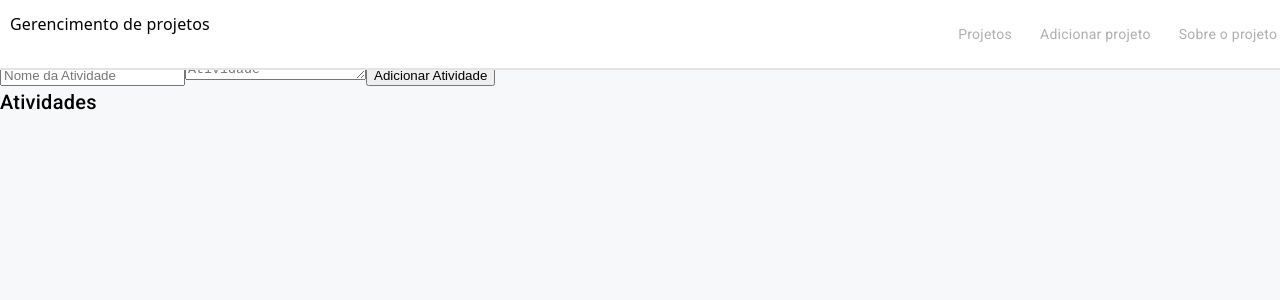
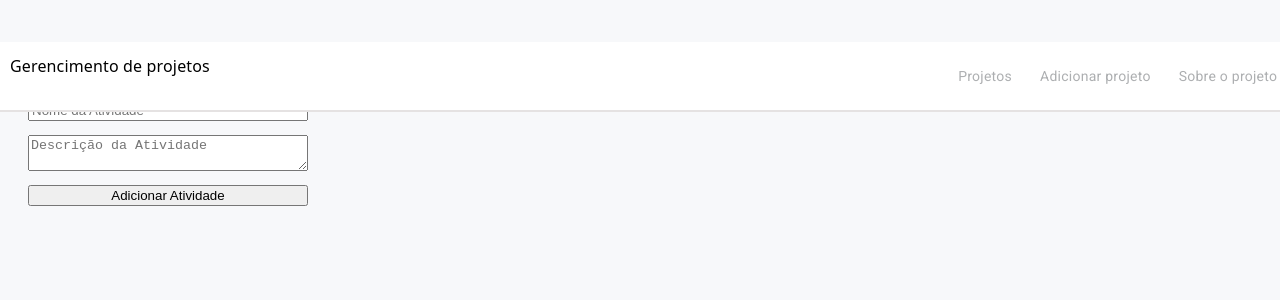
Before and after one commit to b3r1u/gerenciamento-projetos, an Angular app: page /projeto/1 in a window 1280 px wide. Shown: the top 300 px of the page. Built offline with nearby package versions, Linux system fonts and the light colour scheme.

Commit message:
style: Ajustes na tela de informações do projeto na parte de atividades.

```diff
--- a/src/app/pages/pages-info-projeto/pages-info-projeto.component.html
+++ b/src/app/pages/pages-info-projeto/pages-info-projeto.component.html
@@ -43,8 +43,8 @@
   </div>
 </div>
 
+<div class="add-atividades">
   <h3>Adicionar Nova Atividade</h3>
-<div>
   <input
     type="text"
     [(ngModel)]="novaAtividade.nome"
@@ -57,11 +57,13 @@
   <button (click)="adicionarAtividade()">Adicionar Atividade</button>
 </div>
 
+<div class="atividades">
+  <ng-container *ngIf="projeto && projeto.atividades && projeto.atividades.length > 0">
     <h2>Atividades</h2>
-<ng-container *ngIf="projeto && projeto.atividades && projeto.atividades.length > 0">
-  <div *ngFor="let atividade of projeto.atividades">
+    <div class="atividades-container" *ngFor="let atividade of projeto.atividades">
       <p>
         <strong>{{ atividade.nome }}</strong>: {{ atividade.descricao }}
       </p>
     </div>
   </ng-container>
+</div>
--- a/src/app/pages/pages-info-projeto/pages-info-projeto.component.scss
+++ b/src/app/pages/pages-info-projeto/pages-info-projeto.component.scss
@@ -5,6 +5,7 @@
   flex-direction: row;
   align-items: center;
   gap: 1em;
+  border-bottom: 2px solid #ccc;
 }
 
 .info h1 {
@@ -76,3 +77,26 @@
     border-bottom: 2px solid #ccc;
   }
 }
+
+.add-atividades {
+  display: flex;
+  flex-direction: column;
+  gap: 1em;
+  width: 20em;
+  margin-top: 3em;
+  margin-left: 2em;
+}
+
+.add-atividades h3 {
+  text-align: center;
+  font-weight: bold;
+}
+
+.atividades {
+  margin-top: 2em;
+  margin-left: 2em;
+}
+
+.atividades-container {
+  width: 20em;
+}
```
Lines whose indentation alone changed are shown as unchanged.
